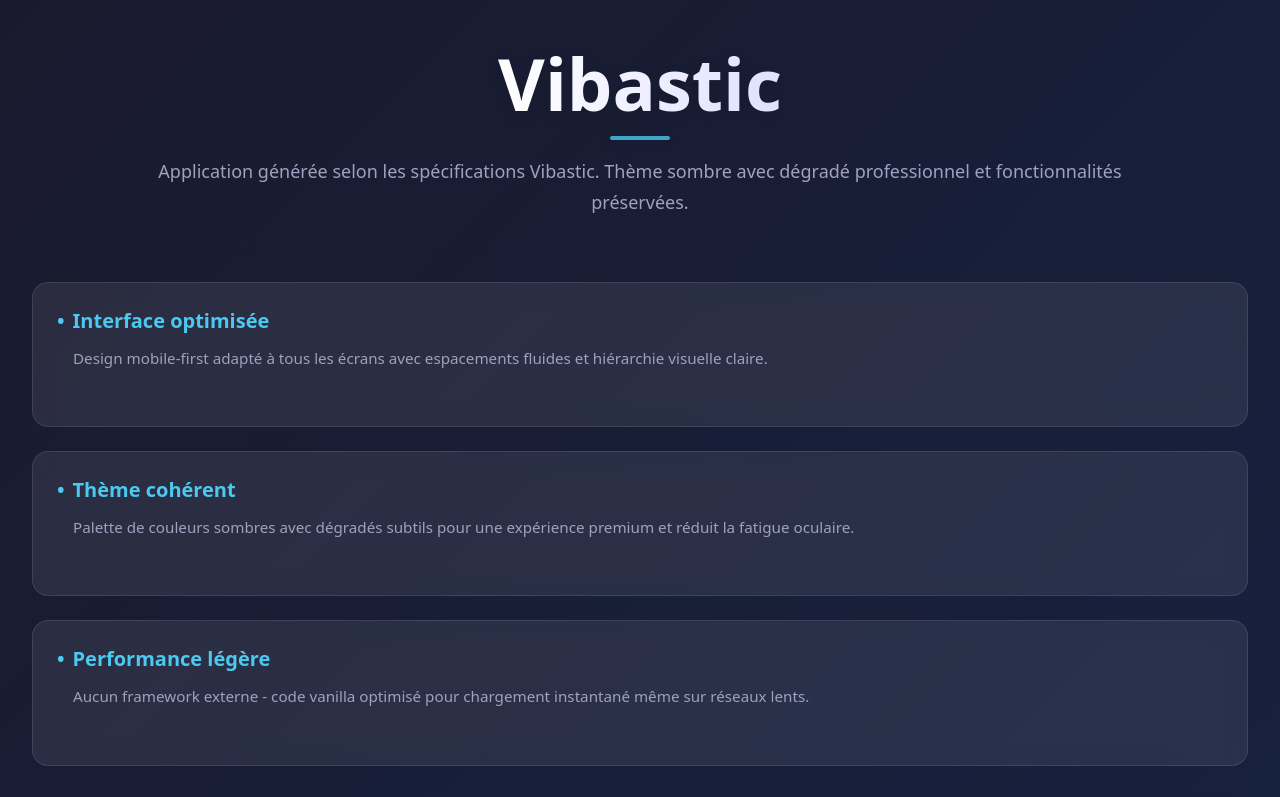
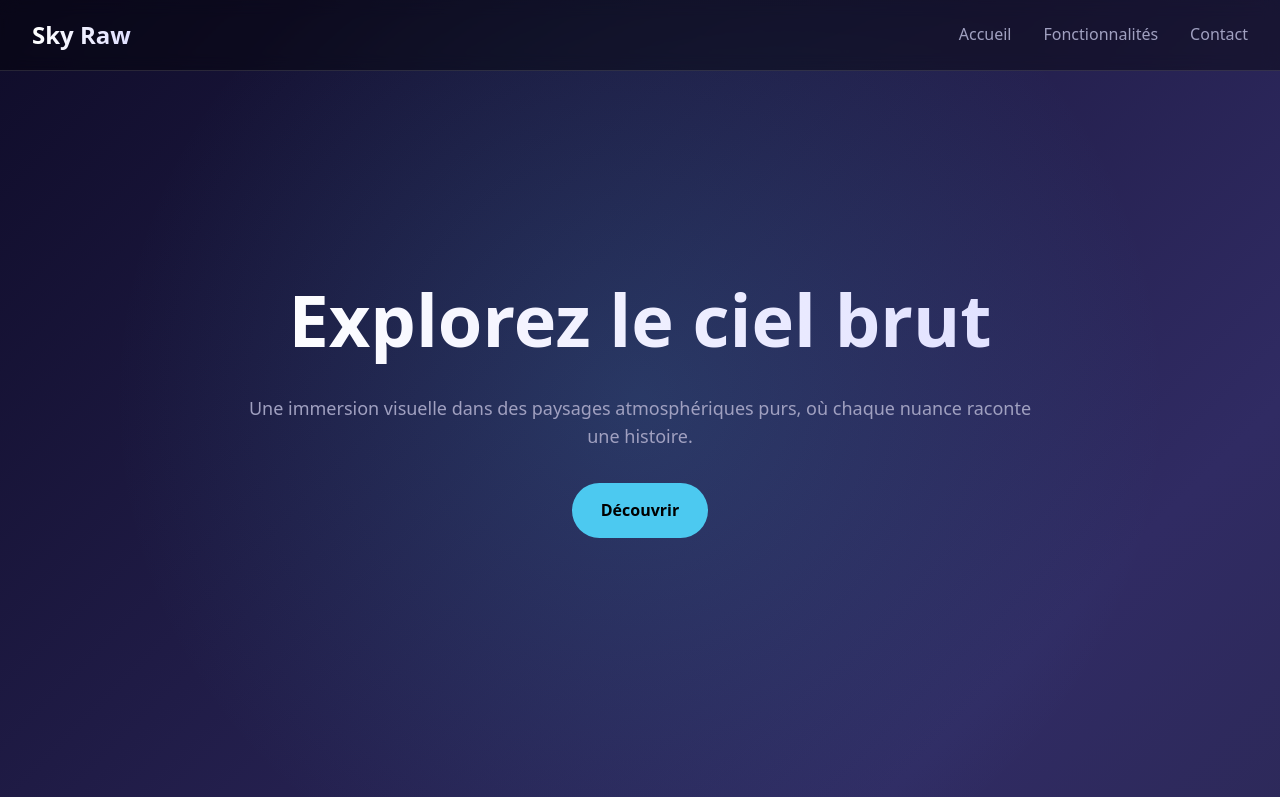
Before and after one commit to SkybeamStudios/vb-je-veux-que-tu-lise-le, a plain HTML site: page www/index.html in a window 1280 px wide. Shown: the top 797 px of the page. Drawn offline with Linux system fonts and the light colour scheme.

Commit message:
Vibastic build

```diff
--- a/www/index.html
+++ b/www/index.html
@@ -3,125 +3,221 @@
 <head>
     <meta charset="UTF-8">
     <meta name="viewport" content="width=device-width, initial-scale=1.0">
-    <title>Vibastic</title>
+    <title>Sky Raw</title>
     <style>
         :root {
-            --bg-gradient: linear-gradient(135deg, #1a1a2e 0%, #16213e 100%);
+            --bg-gradient: linear-gradient(135deg, #0f0c29 0%, #302b63 50%, #24243e 100%);
             --text-primary: #ffffff;
             --text-secondary: #a0a0c0;
             --accent: #4cc9f0;
+            --card-bg: rgba(255,255,255,0.07);
+            --card-border: rgba(255,255,255,0.12);
         }
-        * {
-            margin: 0;
-            padding: 0;
-            box-sizing: border-box;
-        }
+        * { margin:0; padding:0; box-sizing:border-box; }
         body {
-            min-height: 100vh;
+            min-height:100vh;
             background: var(--bg-gradient);
             color: var(--text-primary);
             font-family: system-ui, -apple-system, BlinkMacSystemFont, 'Segoe UI', Roboto, sans-serif;
-            display: flex;
-            flex-direction: column;
-            align-items: center;
-            justify-content: center;
-            text-align: center;
-            padding: 2rem;
-            overflow-x: hidden;
+            line-height:1.6;
+            overflow-x:hidden;
         }
-        h1 {
-            font-size: clamp(2.5rem, 8vw, 4.5rem);
-            font-weight: 900;
-            background: linear-gradient(to right, #ffffff, #e0e0ff);
-            -webkit-background-clip: text;
-            -webkit-text-fill-color: transparent;
-            margin-bottom: 1.5rem;
-            position: relative;
-            filter: drop-shadow(0 4px 6px rgba(0, 0, 0, 0.1));
+        a { color:var(--accent); text-decoration:none; }
+        a:hover { text-decoration:underline; }
+        header {
+            position:fixed;
+            top:0; left:0; right:0;
+            display:flex;
+            align-items:center;
+            justify-content:space-between;
+            padding:1rem 2rem;
+            background:rgba(0,0,0,0.4);
+            backdrop-filter:blur(8px);
+            border-bottom:1px solid var(--card-border);
+            z-index:1000;
         }
-        h1::after {
-            content: '';
-            position: absolute;
-            bottom: -8px;
-            left: 50%;
-            transform: translateX(-50%);
-            width: 60px;
-            height: 4px;
-            background: var(--accent);
-            border-radius: 2px;
-            opacity: 0.8;
+        .logo { font-size:1.5rem; font-weight:800; background:linear-gradient(to right,#fff,#e0e0ff); -webkit-background-clip:text; -webkit-text-fill-color:transparent; }
+        nav ul { display:flex; gap:2rem; list-style:none; }
+        nav a { font-size:1rem; color:var(--text-secondary); transition:color .2s; }
+        nav a:hover { color:var(--text-primary); }
+        .hero {
+            min-height:100vh;
+            display:flex;
+            align-items:center;
+            justify-content:center;
+            text-align:center;
+            padding:0 2rem;
+            position:relative;
+            overflow:hidden;
         }
-        p {
-            color: var(--text-secondary);
-            font-size: 1.125rem;
-            line-height: 1.7;
-            max-width: 90%;
-            margin-bottom: 2rem;
-            padding: 0 1rem;
+        .hero::before {
+            content:"";
+            position:absolute;
+            inset:0;
+            background:radial-gradient(circle at center, rgba(76,201,240,0.15), transparent 70%);
+            pointer-events:none;
+        }
+        .hero-content { max-width:800px; z-index:1; }
+        .hero h1 {
+            font-size:clamp(2.5rem,10vw,4.5rem);
+            font-weight:900;
+            margin-bottom:1rem;
+            background:linear-gradient(to right,#fff,#e0e0ff);
+            -webkit-background-clip:text;
+            -webkit-text-fill-color:transparent;
+        }
+        .hero p {
+            font-size:1.125rem;
+            color:var(--text-secondary);
+            margin-bottom:2rem;
+        }
+        .btn {
+            display:inline-block;
+            background:var(--accent);
+            color:#000;
+            padding:.9rem 1.8rem;
+            border-radius:50px;
+            font-weight:600;
+            transition:transform .2s, background .2s;
+        }
+        .btn:hover { transform:translateY(-3px); background:#5fd9ff; }
+        .section {
+            padding:6rem 2rem;
+        }
+        .section-title {
+            text-align:center;
+            font-size:2rem;
+            margin-bottom:3rem;
+            color:var(--accent);
         }
         .features {
-            display: grid;
-            gap: 1.5rem;
-            margin-top: 2rem;
-            width: 100%;
+            display:grid;
+            gap:2rem;
+            grid-template-columns:repeat(auto-fit,minmax(260px,1fr));
+            max-width:1200px;
+            margin:0 auto;
         }
         .feature {
-            background: rgba(255, 255, 255, 0.08);
-            backdrop-filter: blur(10px);
-            border: 1px solid rgba(255, 255, 255, 0.1);
-            border-radius: 16px;
-            padding: 1.5rem;
-            text-align: left;
-            transition: all 0.3s ease;
+            background:var(--card-bg);
+            border:1px solid var(--card-border);
+            border-radius:16px;
+            padding:2rem;
+            text-align:left;
+            transition:transform .3s, box-shadow .3s;
         }
         .feature:hover {
-            background: rgba(255, 255, 255, 0.12);
-            transform: translateY(-4px);
-            box-shadow: 0 8px 25px rgba(0, 0, 0, 0.15);
+            transform:translateY(-6px);
+            box-shadow:0 12px 30px rgba(0,0,0,0.2);
         }
         .feature h3 {
-            color: var(--accent);
-            font-size: 1.25rem;
-            margin-bottom: 0.75rem;
-            display: flex;
-            align-items: center;
-            gap: 0.5rem;
+            color:var(--accent);
+            margin-bottom:.8rem;
+            display:flex;
+            align-items:center;
+            gap:.5rem;
         }
-        .feature h3::before {
-            content: '•';
-            color: var(--accent);
+        .feature h3::before { content:"•"; color:var(--accent); }
+        .feature p { color:var(--text-secondary); font-size:.95rem; }
+        footer {
+            text-align:center;
+            padding:3rem 2rem;
+            color:var(--text-secondary);
+            font-size:.9rem;
+            border-top:1px solid var(--card-border);
         }
-        .feature p {
-            color: var(--text-secondary);
-            font-size: 0.95rem;
-            line-height: 1.6;
-        }
-        @media (max-width: 480px) {
-            .features {
-                grid-template-columns: 1fr;
-            }
-            h1 {
-                font-size: clamp(2rem, 10vw, 3.5rem);
-            }
+        @media (max-width:600px) {
+            header { padding:1rem; }
+            nav ul { gap:1rem; }
+            nav a { font-size:.9rem; }
         }
     </style>
 </head>
 <body>
-    <h1>Vibastic</h1>
-    <p>Application générée selon les spécifications Vibastic. Thème sombre avec dégradé professionnel et fonctionnalités préservées.</p>
+    <header>
+        <div class="logo">Sky Raw</div>
+        <nav>
+            <ul>
+                <li><a href="#hero">Accueil</a></li>
+                <li><a href="#features">Fonctionnalités</a></li>
+                <li><a href="#contact">Contact</a></li>
+            </ul>
+        </nav>
+    </header>
+
+    <section class="hero" id="hero">
+        <div class="hero-content">
+            <h1>Explorez le ciel brut</h1>
+            <p>Une immersion visuelle dans des paysages atmosphériques purs, où chaque nuance raconte une histoire.</p>
+            <a href="#features" class="btn">Découvrir</a>
+        </div>
+    </section>
+
+    <section class="section" id="features">
+        <h2 class="section-title">Fonctionnalités</h2>
         <div class="features">
             <div class="feature">
-            <h3>Interface optimisée</h3>
-            <p>Design mobile-first adapté à tous les écrans avec espacements fluides et hiérarchie visuelle claire.</p>
+                <h3>Design immersif</h3>
+                <p>Dégradés profonds et textures subtiles qui plongent l’utilisateur dans une expérience visuelle unique.</p>
             </div>
             <div class="feature">
-            <h3>Thème cohérent</h3>
-            <p>Palette de couleurs sombres avec dégradés subtils pour une expérience premium et réduit la fatigue oculaire.</p>
+                <h3>Performance optimisée</h3>
+                <p>Code vanilla léger, pas de dépendances externes, chargement instantané même sur réseaux lents.</p>
             </div>
             <div class="feature">
-            <h3>Performance légère</h3>
-            <p>Aucun framework externe - code vanilla optimisé pour chargement instantané même sur réseaux lents.</p>
+                <h3>Adaptatif mobile</h3>
+                <p>Disposition fluide qui s’ajuste parfaitement à tous les écrans, du smartphone au desktop.</p>
+            </div>
+            <div class="feature">
+                <h3>Interaction fluide</h3>
+                <p>Défilement doux, effets de survol et transitions élégantes pour une navigation agréable.</p>
             </div>
         </div>
+    </section>
+
+    <section class="section" id="contact" style="background:rgba(0,0,0,0.2);">
+        <h2 class="section-title">Contact</h2>
+        <p style="max-width:600px;margin:0 auto 2rem;color:var(--text-secondary);">
+            Vous avez une question ou une collaboration en tête ? Écrivez-nous à <a href="mailto:contact@skyraw.example">contact@skyraw.example</a>.
+        </p>
+        <form id="contactForm" style="max-width:500px;margin:0 auto;display:grid;gap:1rem;">
+            <input type="text" id="name" placeholder="Votre nom" required style="padding:.8rem;border-radius:8px;border:none;background:var(--card-bg);color:var(--text-primary);">
+            <input type="email" id="email" placeholder="Votre email" required style="padding:.8rem;border-radius:8px;border:none;background:var(--card-bg);color:var(--text-primary);">
+            <textarea id="message" placeholder="Votre message" rows="4" required style="padding:.8rem;border-radius:8px;border:none;background:var(--card-bg);color:var(--text-primary);"></textarea>
+            <button type="submit" class="btn" style="align-self:start;">Envoyer</button>
+        </form>
+    </section>
+
+    <footer>
+        © 2025 Sky Raw · Tous droits réservés
+    </footer>
+
+    <script>
+        // Smooth scroll for anchor links
+        document.querySelectorAll('a[href^="#"]').forEach(anchor => {
+            anchor.addEventListener('click', function (e) {
+                e.preventDefault();
+                const target = document.querySelector(this.getAttribute('href'));
+                if (target) {
+                    target.scrollIntoView({ behavior: 'smooth' });
+                }
+            });
+        });
+
+        // Simple form handling (demo)
+        const form = document.getElementById('contactForm');
+        form.addEventListener('submit', function (e) {
+            e.preventDefault();
+            const name = document.getElementById('name').value.trim();
+            const email = document.getElementById('email').value.trim();
+            const message = document.getElementById('message').value.trim();
+            if (!name || !email || !message) {
+                alert('Veuillez remplir tous les champs.');
+                return;
+            }
+            // In a real app you would send this to a backend
+            alert(`Merci ${name} ! Votre message a été envoyé (simulé).`);
+            form.reset();
+        });
+    </script>
 </body>
 </html>
```
Lines whose indentation alone changed are shown as unchanged.
